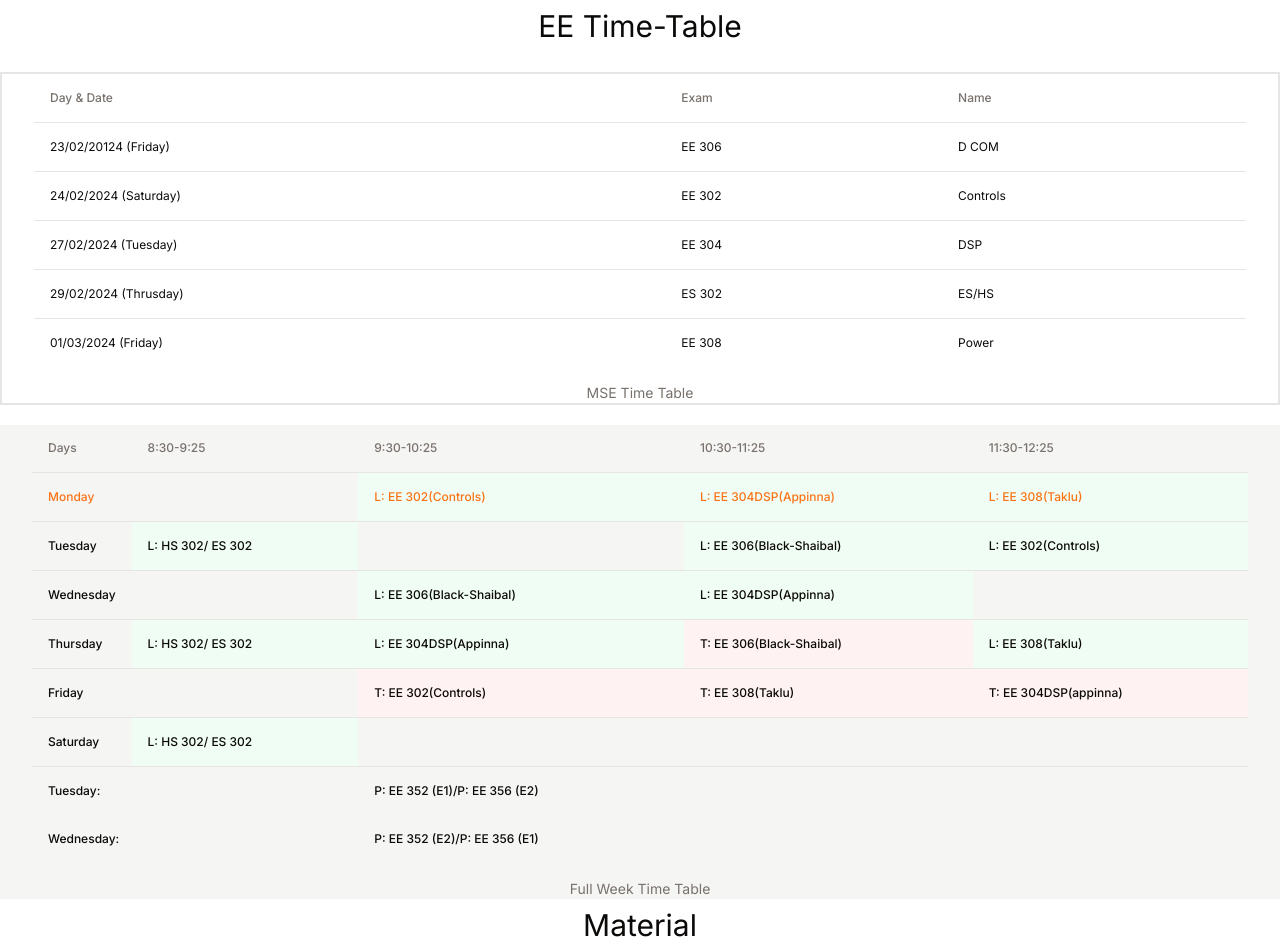
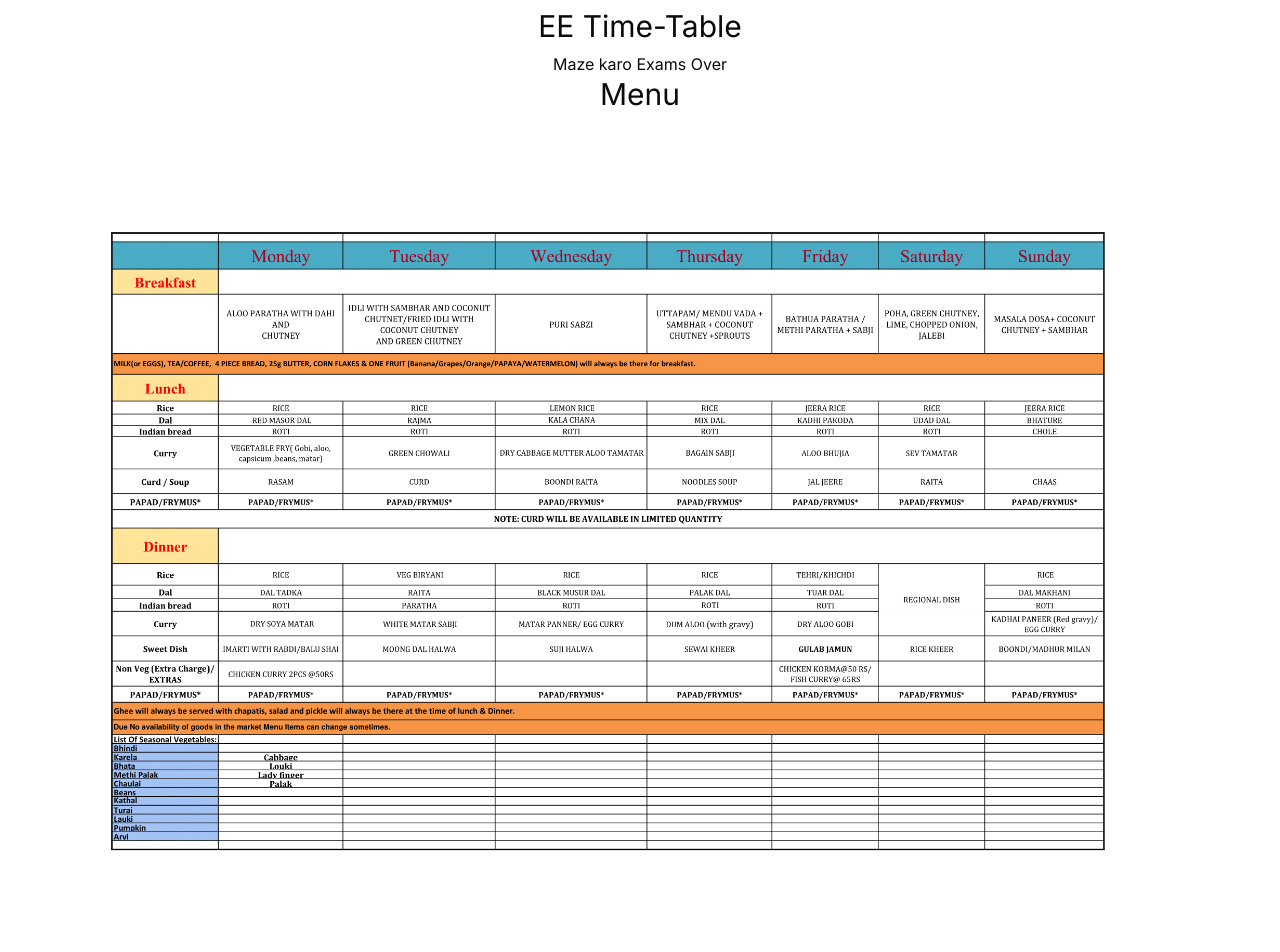
Before and after one commit to Shuffled720/eett, a Next.js app: page / in a window 1280 px wide. Shown: the top 952 px of the page. Built offline with nearby package versions, Linux system fonts and the light colour scheme.

Commit message:
after exam

```diff
--- a/src/app/page.tsx
+++ b/src/app/page.tsx
@@ -8,13 +8,10 @@ export default function Home() {
   return (
     <>
       <Header />
-
-      <ExamTT />
-
-      <FullWeekTT />
-
-      <Material />
-
+      <p className="text-center">Maze karo Exams Over</p>
+      {/* <ExamTT /> */}
+      {/* <FullWeekTT /> */}
+      {/* <Material /> */}
       <Menu />
     </>
   )
```
